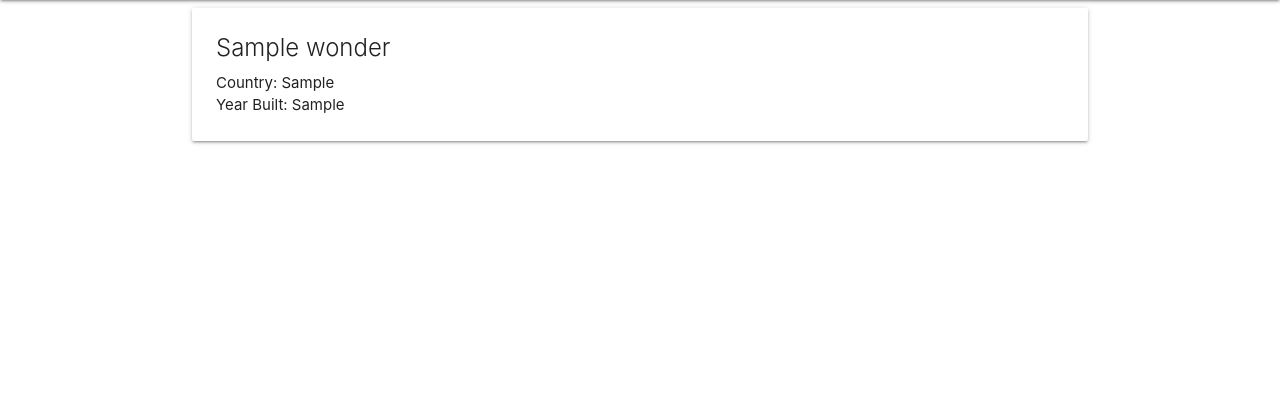
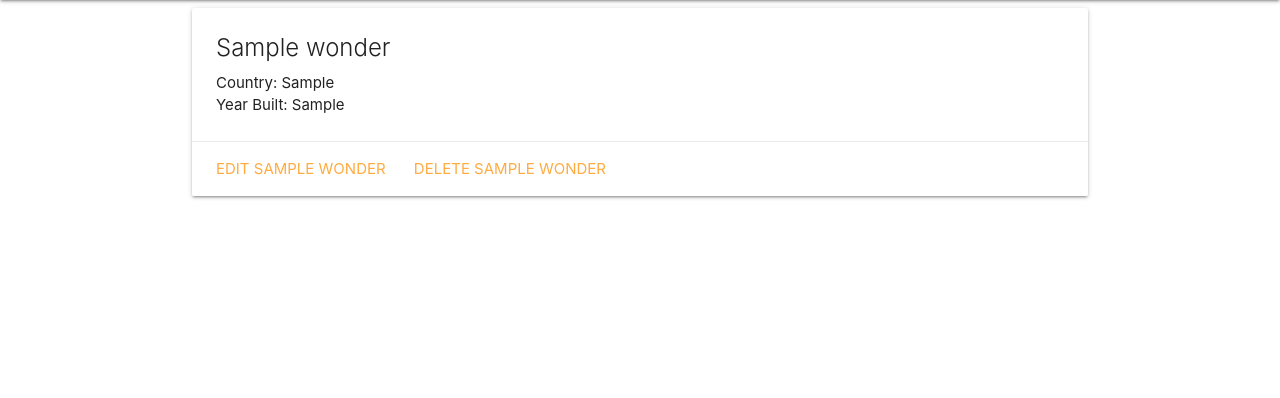
Before and after one commit to bsong1124/Seven-Wonders-Collector-Lab, a Django app: page /wonders/1/ in a window 1280 px wide. Shown: the part 64-462 px from the top of the page. Run offline with Django 4.2, Linux system fonts and the light colour scheme; tables that the repository leaves empty hold one stand-in row (values such as "Sample post").

Commit message:
update details.html to include edit/delete button

```diff
--- a/main_app/templates/wonders/details.html
+++ b/main_app/templates/wonders/details.html
@@ -7,6 +7,10 @@
       <p>Country: {{ wonder.country }}</p>
       <p>Year Built: {{wonder.year_built}}</p>
     </div>
+    <div class="card-action">
+      <a href="{%url 'wonder_update' wonder.id%}">Edit {{wonder.name}}</a>
+      <a href="{%url 'wonder_delete' wonder.id%}">Delete {{wonder.name}}</a>
+    </div>
   </div>
 
 {% endblock %}
```
